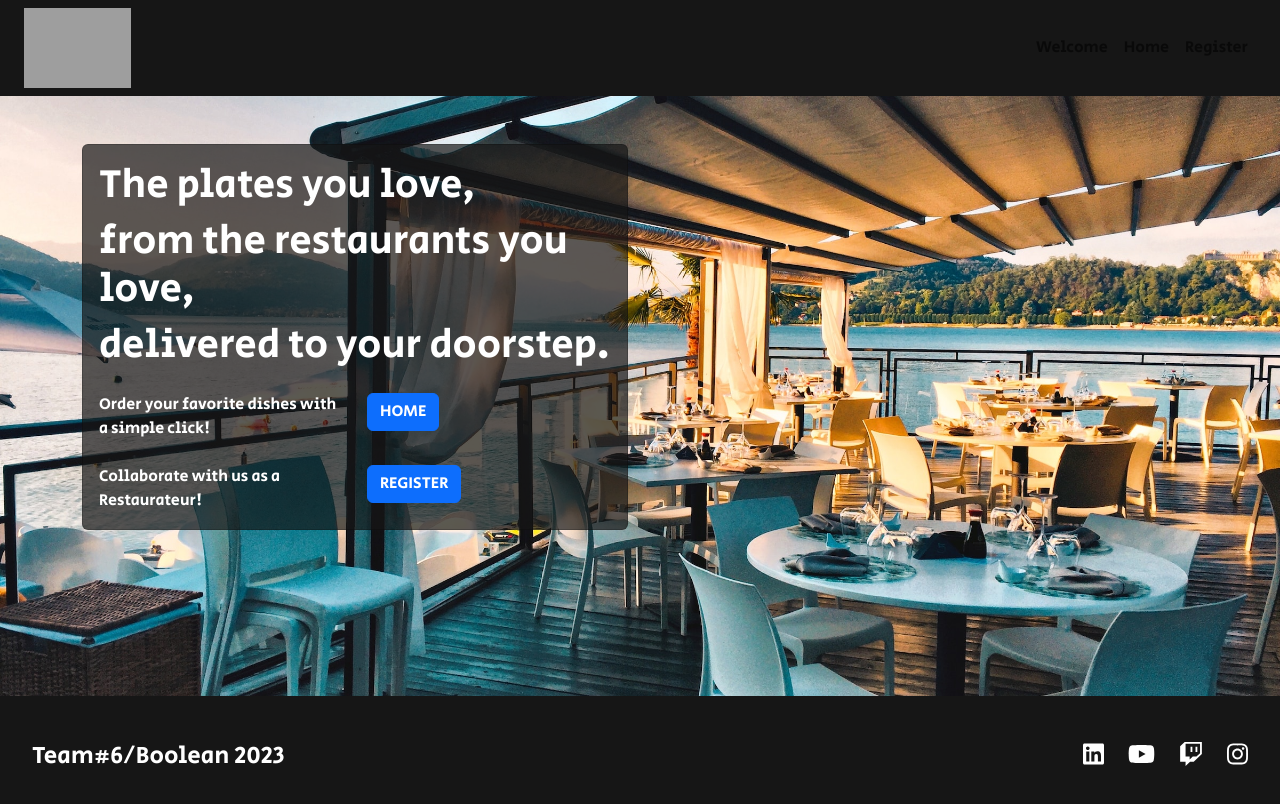
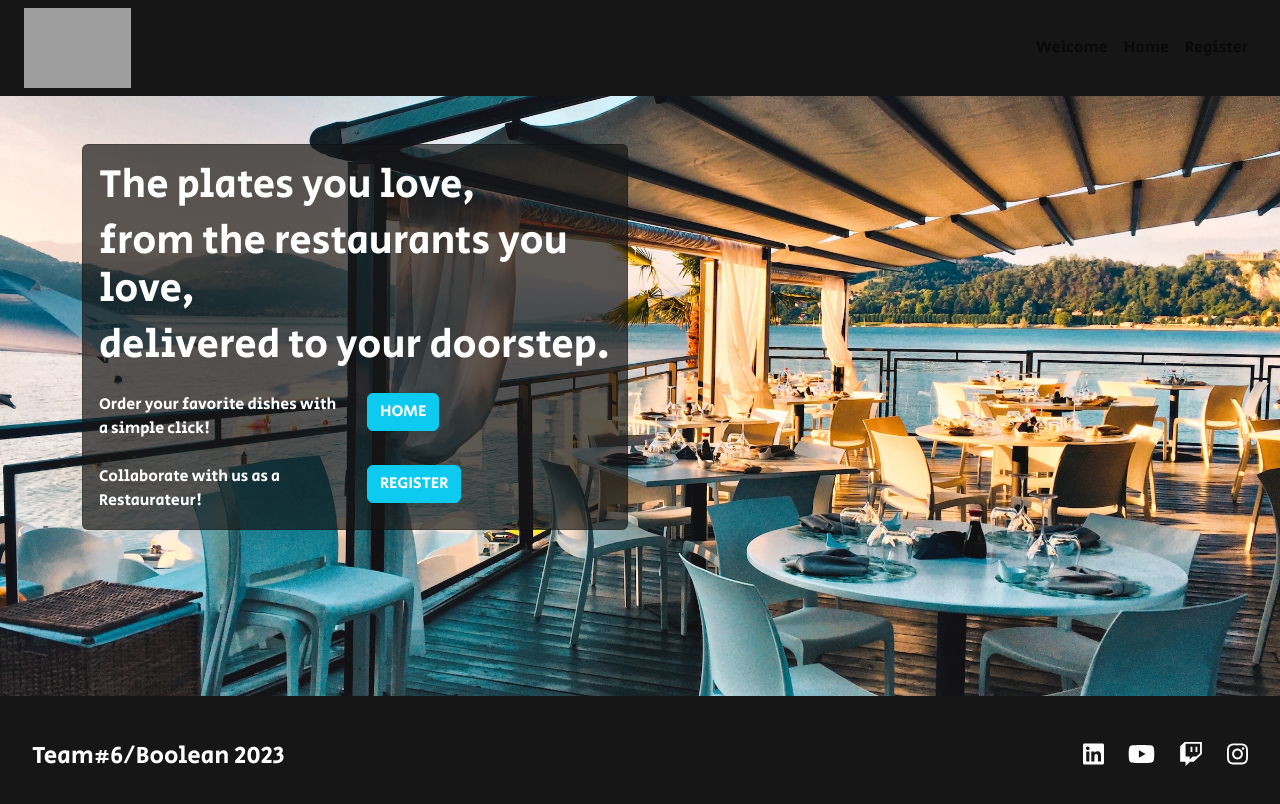
Before and after one commit to alessiaBer/t6_deliveboo_fe, a Vue app: page / in a window 1280 px wide. Shown: the top 804 px of the page. Built offline with nearby package versions, Linux system fonts and the light colour scheme; grey boxes are pictures that could not be loaded.

Commit message:
add button color

```diff
--- a/src/views/WelcomeView.vue
+++ b/src/views/WelcomeView.vue
@@ -30,7 +30,7 @@ export default {
                   </p>
                 </div>
                 <div class="col ">
-                  <router-link :to="{ name: 'home' }" class="card-link btn btn-primary">HOME</router-link>
+                  <router-link :to="{ name: 'home' }" class="card-link btn text-white btn-info">HOME</router-link>
                 </div>
               </div>
 
@@ -41,7 +41,7 @@ export default {
                   </p>
                 </div>
                 <div class="col ">
-                  <a href="http://127.0.0.1:8000/register" target="_blank" class="card-link btn btn-primary">REGISTER</a>
+                  <a href="http://127.0.0.1:8000/register" target="_blank" class="card-link btn text-white btn-info">REGISTER</a>
                 </div>
               </div>
             </div>
```
